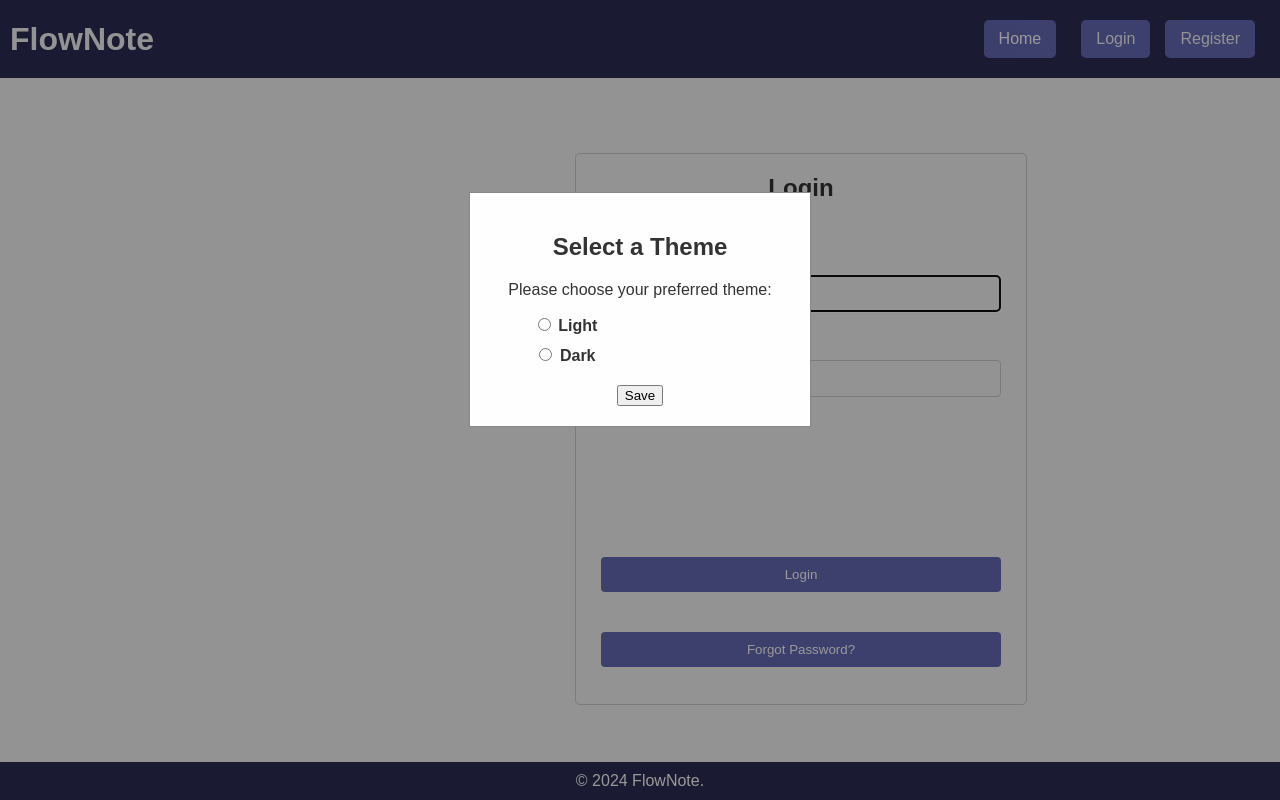
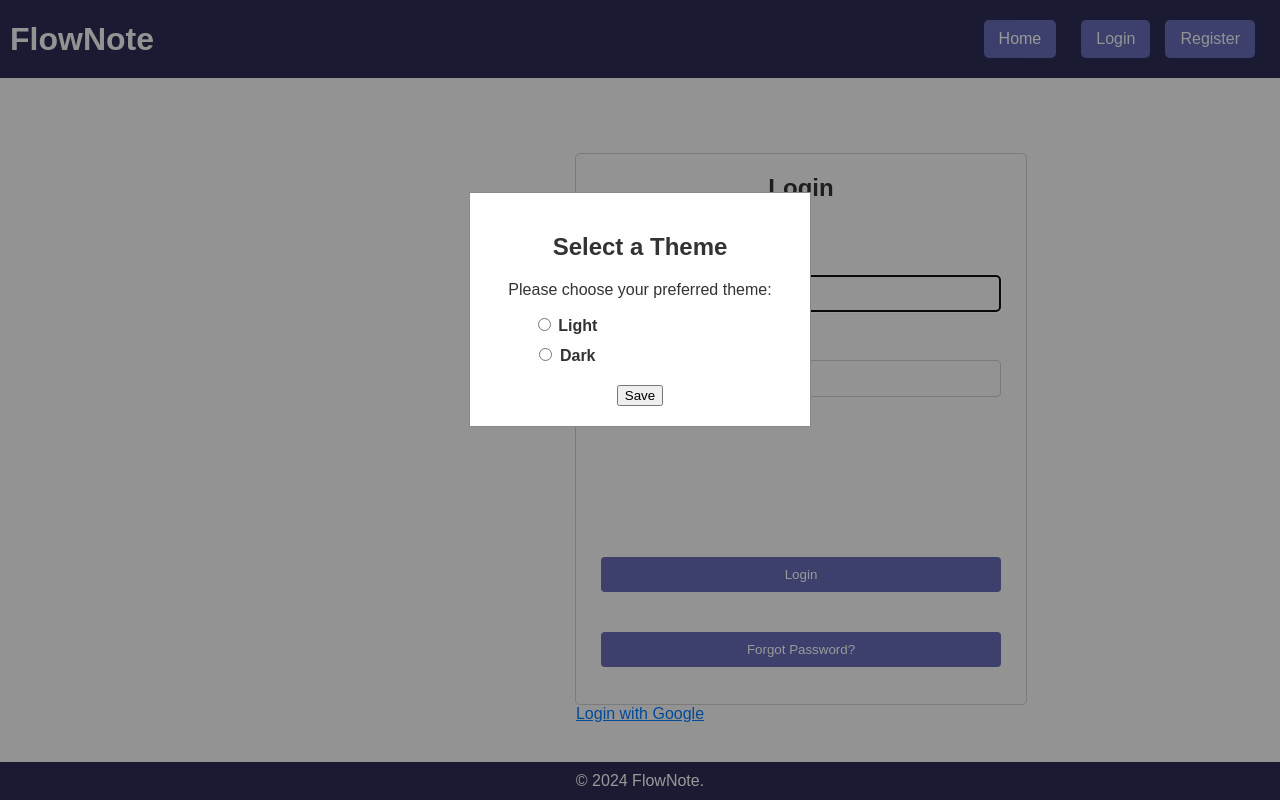
Before and after one commit to sjpope/FlowNote, a Django app: page /notes/login/ in a window 1280 px wide. Run offline with Django 5.2, Linux system fonts and the light colour scheme; parts of the project's set-up code (start-up, migrations or seed data) failed here and were passed over; some libraries are stand-ins or nearby versions.

Commit message:
SCRUM-101 Google social account provider set up
* GOOGLE_CLIENT_ID and GOOGLE_CLIENT_SECRET added to .env
* Basic link on login.html works with social login.

```diff
--- a/FlowNoteSettings/settings.py
+++ b/FlowNoteSettings/settings.py
@@ -186,6 +186,12 @@ AUTHENTICATION_BACKENDS = [
 
 SOCIALACCOUNT_PROVIDERS = {
     'google': {
+        'APP': {
+            'client_id': os.environ.get('GOOGLE_CLIENT_ID'),
+            'secret': os.environ.get('GOOGLE_CLIENT_SECRET'),
+            'key': '',
+        },
+
         'SCOPE': ['profile', 'email'],
         'AUTH_PARAMS': {'access_type': 'online'},
     }
--- a/notes/templates/registration/login.html
+++ b/notes/templates/registration/login.html
@@ -1,4 +1,5 @@
 {% extends 'base.html' %}
+{% load socialaccount %}
 
 {% block content %}
     <div class="login-container">
@@ -20,6 +21,9 @@
             <button type="submit" class="btn btn-info btn-forgot-password">Forgot Password?</button>
         </form>
         {% include 'theme_popup.html' %}
+    </div>
+    <div class="social-login">
+        <a href="{% provider_login_url 'google' %}">Login with Google</a>
     </div>
     <style>
         .login-container {
```
